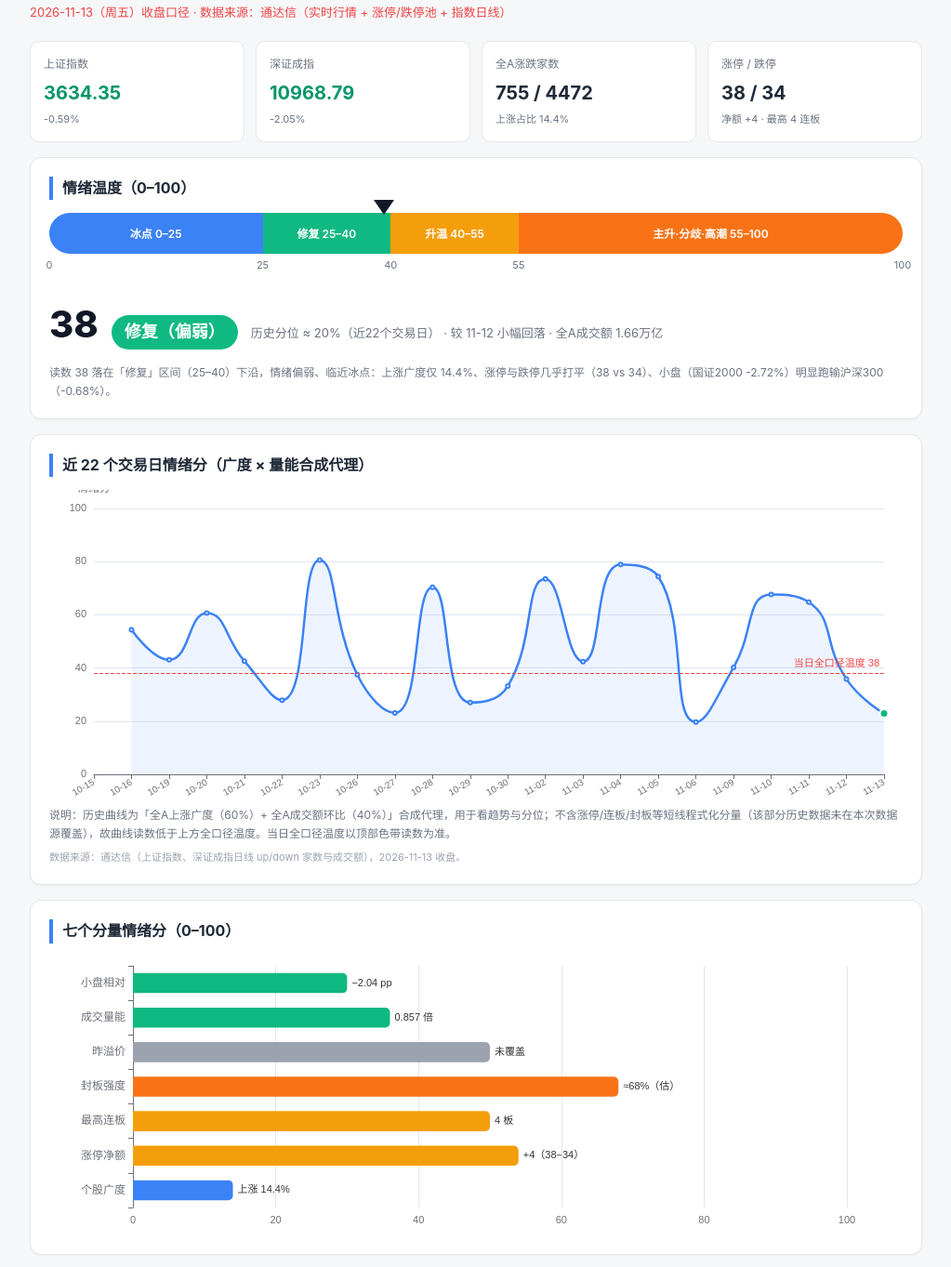
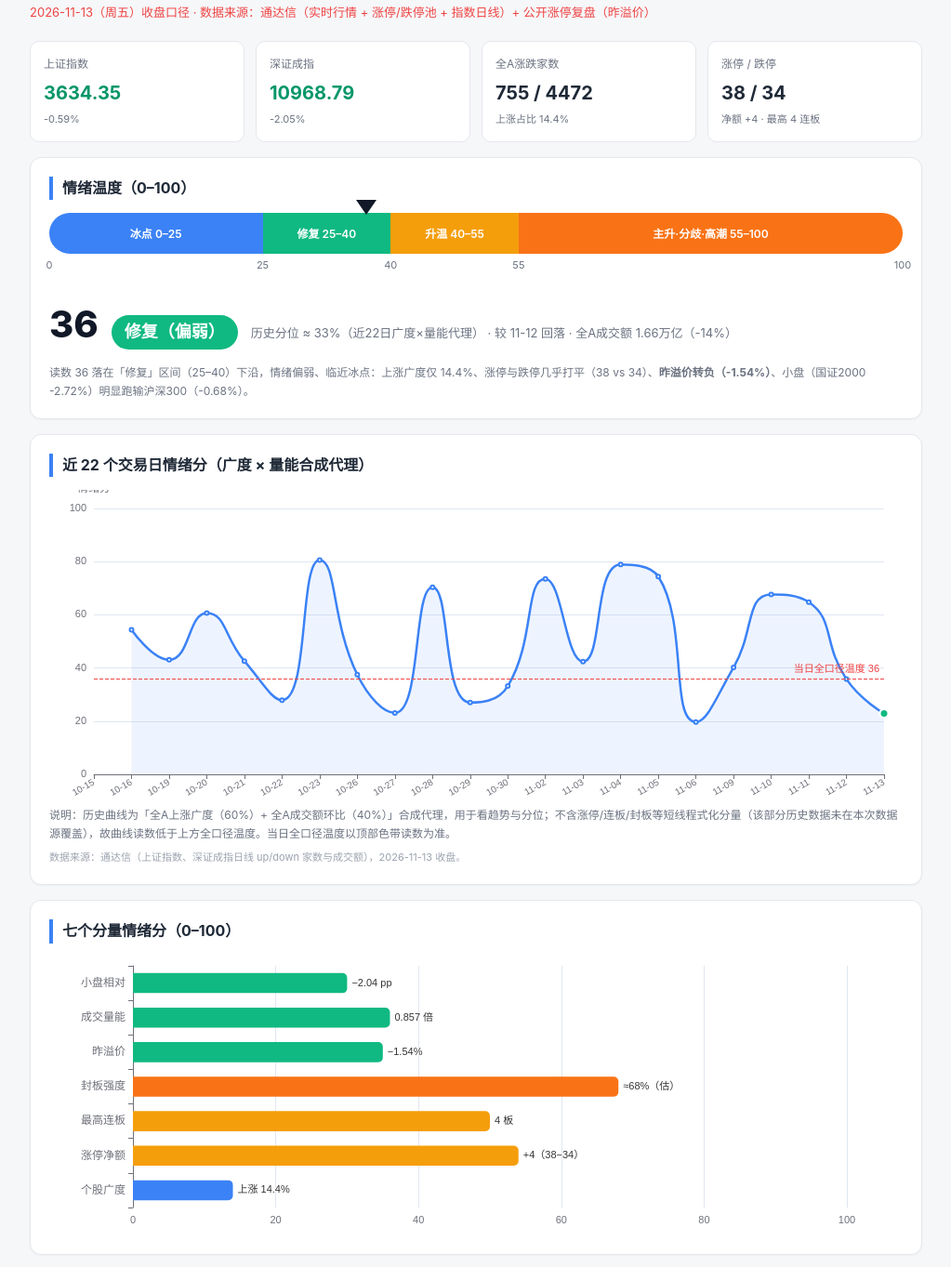
Before and after one commit to ascorelogic/Aemotion, a plain HTML site: page sentiment-20261113.html in a window 1280 px wide. Shown: the part 62-1425 px from the top of the page at 93% size, without its empty margins (128-1151 px from the left). Drawn offline with nearby package versions, Linux system fonts and the light colour scheme.

Commit message:
feat: 覆盖昨溢价数据(-1.54%)

```diff
--- a/sentiment-20261113.html
+++ b/sentiment-20261113.html
@@ -60,7 +60,7 @@
 <div class="wrap">
 
   <h1>情绪指标 · 盘中温度计</h1>
-  <div class="subtitle">2026-11-13（周五）收盘口径 · 数据来源：通达信（实时行情 + 涨停/跌停池 + 指数日线）</div>
+  <div class="subtitle">2026-11-13（周五）收盘口径 · 数据来源：通达信（实时行情 + 涨停/跌停池 + 指数日线）+ 公开涨停复盘（昨溢价）</div>
 
   <!-- 摘要卡 -->
   <div class="summary">
@@ -90,7 +90,7 @@
   <div class="card">
     <h2>情绪温度（0–100）</h2>
     <div class="thermo">
-      <div class="marker" id="marker" style="left:38%;"></div>
+      <div class="marker" id="marker" style="left:36%;"></div>
       <div class="band">
         <div class="seg s1">冰点 0–25</div>
         <div class="seg s2">修复 25–40</div>
@@ -106,11 +106,11 @@
       </div>
     </div>
     <div class="reading">
-      <span class="big">38</span>
+      <span class="big">36</span>
       <span class="stage">修复（偏弱）</span>
-      <span class="meta">历史分位 ≈ 20%（近22个交易日） · 较 11-12 小幅回落 · 全A成交额 1.66万亿</span>
+      <span class="meta">历史分位 ≈ 33%（近22日广度×量能代理） · 较 11-12 回落 · 全A成交额 1.66万亿（-14%）</span>
     </div>
-    <p class="note" style="margin-top:10px;">读数 38 落在「修复」区间（25–40）下沿，情绪偏弱、临近冰点：上涨广度仅 14.4%、涨停与跌停几乎打平（38 vs 34）、小盘（国证2000 -2.72%）明显跑输沪深300（-0.68%）。</p>
+    <p class="note" style="margin-top:10px;">读数 36 落在「修复」区间（25–40）下沿，情绪偏弱、临近冰点：上涨广度仅 14.4%、涨停与跌停几乎打平（38 vs 34）、<b>昨溢价转负（-1.54%）</b>、小盘（国证2000 -2.72%）明显跑输沪深300（-0.68%）。</p>
   </div>
 
   <!-- 近22日情绪分 -->
@@ -139,12 +139,12 @@
         <tr><td>涨停净额 <span class="tag y">中性</span></td><td class="num">10%</td><td>+4（38 − 34）</td><td class="num">54</td><td>涨停家数 − 跌停家数；50 + 净额</td></tr>
         <tr><td>最高连板 <span class="tag y">中性</span></td><td class="num">10%</td><td>4 板（天普股份）</td><td class="num">50</td><td>当日最高连续涨停高度（东财涨停池口径）</td></tr>
         <tr><td>封板强度 <span class="tag o">偏暖</span></td><td class="num">15%</td><td>封板率 ≈ 68%（估）</td><td class="num">68</td><td>收盘封住数 / 盘中曾涨停数；炸板数未直接覆盖，为估算</td></tr>
-        <tr><td>昨溢价 <span class="tag x">未覆盖</span></td><td class="num">10%</td><td>未覆盖</td><td class="num">50</td><td>昨日涨停股今日平均溢价；当前数据源未覆盖，按中性 50 占位</td></tr>
+        <tr><td>昨溢价 <span class="tag g">负溢价</span></td><td class="num">10%</td><td>-1.54%（37只等权）</td><td class="num">35</td><td>昨日（11-12）涨停股今日（11-13）收盘等权溢价；中位 -4.27%，红盘率 38%，8 只跌停</td></tr>
         <tr><td>成交量能 <span class="tag g">缩量</span></td><td class="num">15%</td><td>0.857 倍</td><td class="num">36</td><td>全A成交额 1.66万亿 / 昨日 1.93万亿</td></tr>
         <tr><td>小盘相对 <span class="tag g">跑输</span></td><td class="num">15%</td><td>−2.04 pp</td><td class="num">30</td><td>国证2000（-2.72%）− 沪深300（-0.68%）</td></tr>
       </tbody>
     </table>
-    <p class="note" style="margin-top:10px;">合成：情绪温度 = Σ（分量情绪分 × 权重）≈ 37.6，四舍五入显示 38。各分量情绪分为 0–100 映射值（非历史分位；历史分位需更长序列，本次仅广度/量能可回算）。</p>
+    <p class="note" style="margin-top:10px;">合成：情绪温度 = Σ（分量情绪分 × 权重）≈ 36.1，四舍五入显示 36。各分量情绪分为 0–100 映射值（非历史分位；历史分位需更长序列，本次仅广度/量能可回算）。昨溢价情绪分 = 50 + 溢价%×10，映射至 0–100。</p>
   </div>
 
   <!-- 底部注释 -->
@@ -159,7 +159,7 @@
     </div>
     <div class="disc">
       <b>免责声明</b>：以上内容基于公开数据和量化分析，仅供参考，不构成投资建议。市场有风险，投资需谨慎。任何投资决策应结合个人风险承受能力、资金状况和投资目标独立判断，必要时咨询持牌专业机构。过往表现不预示未来收益。<br>
-      数据口径：本页为收盘口径（非盘中估算）；「个股广度」「成交量能」可直接回算，历史曲线为两因子代理；「封板强度」为估算、「昨溢价」未覆盖，已在表中标注。
+      数据口径：本页为收盘口径（非盘中估算）；「个股广度」「成交量能」可直接回算，历史曲线为两因子代理；「昨溢价」取自公开涨停复盘数据（37只等权，收盘口径），「封板强度」仍为估算，已在表中标注。
     </div>
   </div>
 
@@ -189,7 +189,7 @@
   }
 
   // 当日全口径温度读数（用于参考线）
-  var todayTemp = 38;
+  var todayTemp = 36;
 
   // ---- 折线图 ----
   var lineChart = echarts.init(document.getElementById('lineChart'));
@@ -217,9 +217,9 @@
 
   // ---- 七分量柱状图 ----
   var compNames = ['个股广度','涨停净额','最高连板','封板强度','昨溢价','成交量能','小盘相对'];
-  var compScores = [14,54,50,68,50,36,30];
-  var compRaws = ['上涨 14.4%','+4（38−34）','4 板','≈68%（估）','未覆盖','0.857 倍','−2.04 pp'];
-  var compColors = ['#3b82f6','#f59e0b','#f59e0b','#f97316','#9ca3af','#10b981','#10b981'];
+  var compScores = [14,54,50,68,35,36,30];
+  var compRaws = ['上涨 14.4%','+4（38−34）','4 板','≈68%（估）','−1.54%','0.857 倍','−2.04 pp'];
+  var compColors = ['#3b82f6','#f59e0b','#f59e0b','#f97316','#10b981','#10b981','#10b981'];
 
   var barChart = echarts.init(document.getElementById('barChart'));
   barChart.setOption({
```
